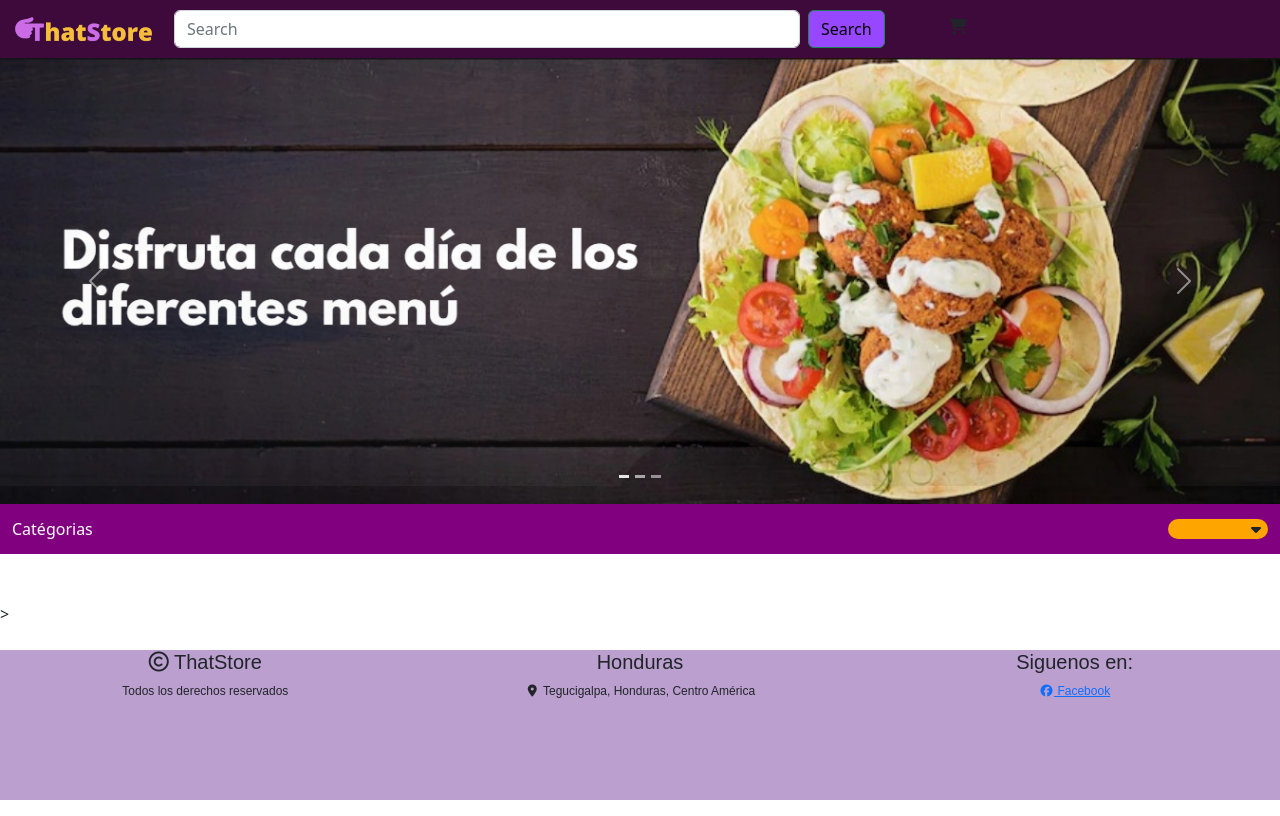
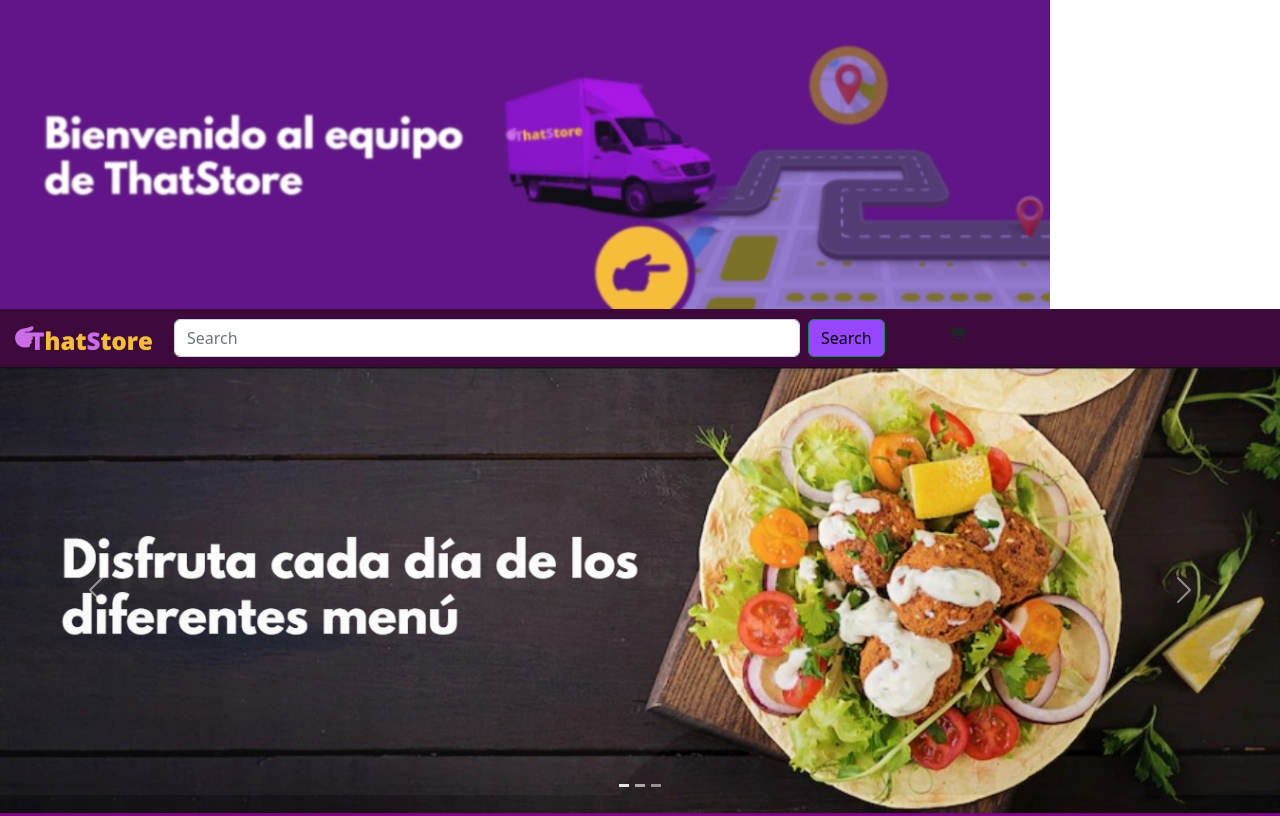
Before and after one commit to OnMyMind-28/Proyecto_ThatStore, a plain HTML site: page index.html in a window 1280 px wide. Shown: the top 816 px of the page. Drawn offline with nearby package versions, Linux system fonts and the light colour scheme.

Commit message:
Frontend-Avance22

```diff
--- a/index.html
+++ b/index.html
@@ -18,7 +18,7 @@
 </head>
 
 <body>
-
+<img src="img/1.Prueba.jpg" alt="">
    <!--Navbar Principal-->
    <nav class="navbar navbar-expand-lg  " style="background-color:#3D0A3B; " >
     <div class="container-fluid">
```
